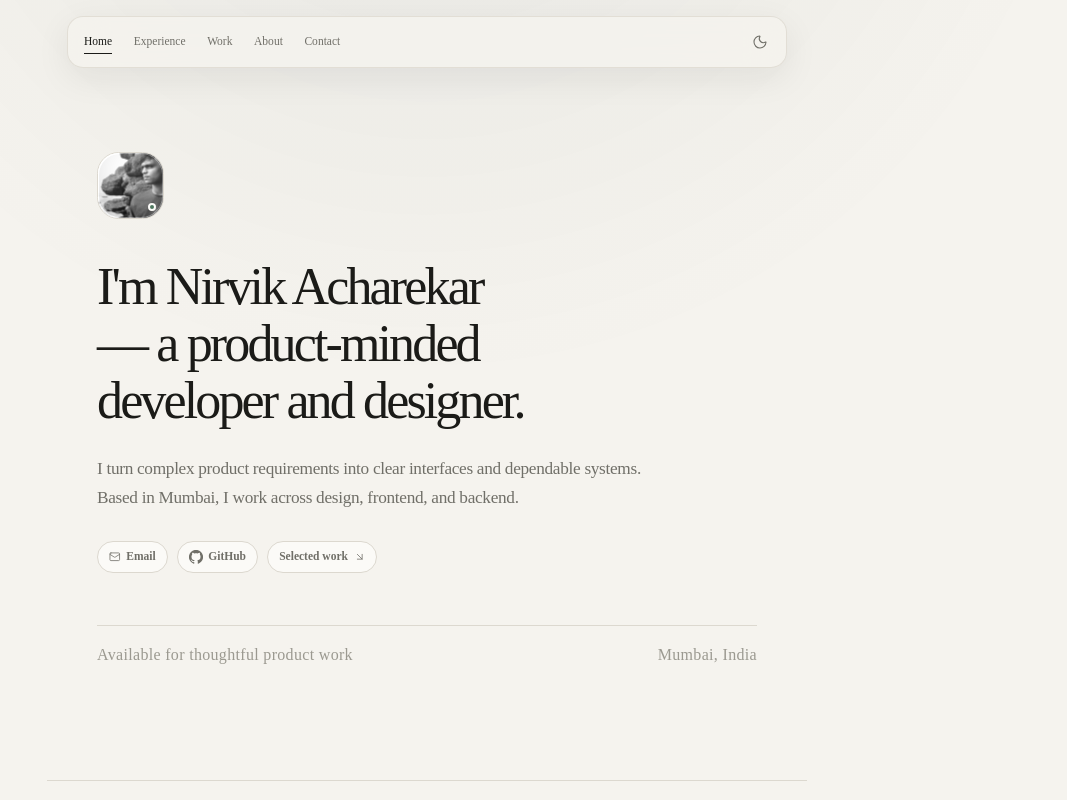
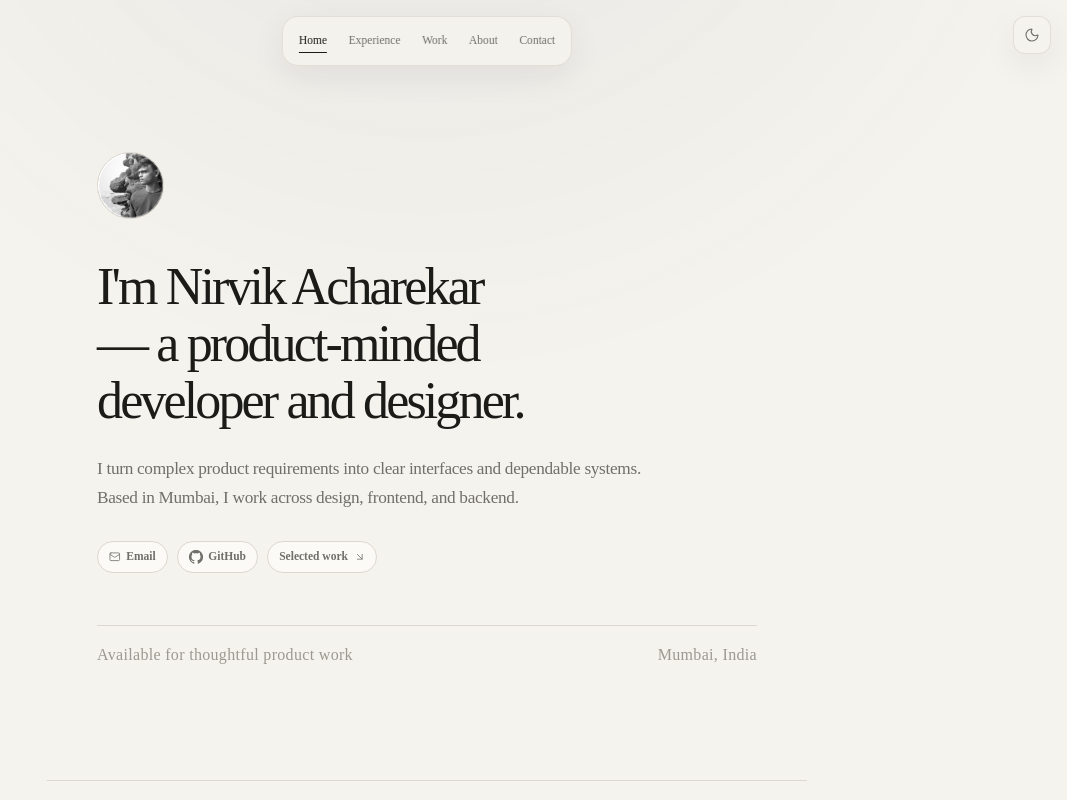
Before and after one commit to Nirvik30/portfolio-site, a Next.js app: page / in a window 1280 px wide. Shown: the top 800 px of the page, without its empty margins (213-1280 px from the left). Built offline with nearby package versions, Linux system fonts and the light colour scheme.

Commit message:
Center navigation and refine portrait controls

```diff
--- a/src/app/globals.css
+++ b/src/app/globals.css
@@ -137,12 +137,12 @@ svg {
   z-index: 100;
   top: 1rem;
   left: 50%;
-  display: grid;
-  grid-template-columns: 1fr auto;
+  display: flex;
   align-items: center;
-  width: min(calc(100% - 2rem), 45rem);
+  width: max-content;
+  max-width: calc(100% - 7rem);
   min-height: 3.15rem;
-  padding: 0.35rem 0.4rem 0.35rem 1rem;
+  padding: 0.35rem 1rem;
   transform: translateX(-50%);
   border: 1px solid color-mix(in srgb, var(--line) 76%, transparent);
   border-radius: 1rem;
@@ -154,7 +154,7 @@ svg {
 .site-nav {
   display: flex;
   align-items: center;
-  justify-content: flex-start;
+  justify-content: center;
   gap: 1.35rem;
 }
 
@@ -190,13 +190,6 @@ svg {
   transform: scaleX(1);
 }
 
-.nav-actions {
-  display: flex;
-  align-items: center;
-  justify-content: flex-end;
-  gap: 0.25rem;
-}
-
 .theme-toggle,
 .menu-toggle {
   display: grid;
@@ -225,6 +218,17 @@ svg {
   animation: theme-icon-in 280ms cubic-bezier(0.22, 1, 0.36, 1);
 }
 
+.theme-toggle-floating {
+  position: fixed;
+  z-index: 101;
+  top: 1rem;
+  right: 1rem;
+  border: 1px solid color-mix(in srgb, var(--line) 76%, transparent);
+  background: var(--header);
+  box-shadow: 0 10px 35px color-mix(in srgb, var(--ink) 7%, transparent);
+  backdrop-filter: blur(18px) saturate(130%);
+}
+
 .menu-toggle {
   display: none;
 }
@@ -248,7 +252,7 @@ svg {
   place-items: center;
   overflow: hidden;
   border: 1px solid var(--line);
-  border-radius: 1.35rem;
+  border-radius: 50%;
   background: var(--surface);
   box-shadow: inset 0 1px 0 color-mix(in srgb, white 50%, transparent);
   font: 640 0.92rem/1 var(--mono);
@@ -268,21 +272,9 @@ svg {
 
 .hero-mark img {
   object-fit: cover;
-  object-position: 66% 43%;
-  transform: scale(1.44);
+  object-position: center;
+  transform: scale(1.03);
   filter: grayscale(1) contrast(1.05);
-}
-
-.hero-mark i {
-  position: absolute;
-  right: 0.42rem;
-  bottom: 0.42rem;
-  z-index: 2;
-  width: 0.55rem;
-  height: 0.55rem;
-  border: 2px solid var(--surface);
-  border-radius: 50%;
-  background: var(--success);
 }
 
 .hero h1 {
@@ -736,7 +728,16 @@ svg {
 
   .site-header {
     top: 0.7rem;
-    width: calc(100% - 1.4rem);
+    left: 0.7rem;
+    width: 2.8rem;
+    min-height: 2.8rem;
+    padding: 0.2rem;
+    transform: none;
+  }
+
+  .theme-toggle-floating {
+    top: 0.7rem;
+    right: 0.7rem;
   }
 
   .site-nav {
--- a/src/components/common/FloatingNav.tsx
+++ b/src/components/common/FloatingNav.tsx
@@ -80,17 +80,6 @@ export default function FloatingNav() {
             );
           })}
         </nav>
-        <div className="nav-actions">
-          <button
-            className="theme-toggle"
-            type="button"
-            onClick={toggleTheme}
-            aria-label={`Switch to ${theme === "dark" ? "light" : "dark"} theme`}
-          >
-            <span key={theme} className="theme-toggle-icon" aria-hidden="true">
-              {theme === "dark" ? <Sun /> : <Moon />}
-            </span>
-          </button>
         <button
           className="menu-toggle"
           type="button"
@@ -100,8 +89,18 @@ export default function FloatingNav() {
         >
           {menuOpen ? <X aria-hidden="true" /> : <Menu aria-hidden="true" />}
         </button>
-        </div>
       </header>
+
+      <button
+        className="theme-toggle theme-toggle-floating"
+        type="button"
+        onClick={toggleTheme}
+        aria-label={`Switch to ${theme === "dark" ? "light" : "dark"} theme`}
+      >
+        <span key={theme} className="theme-toggle-icon" aria-hidden="true">
+          {theme === "dark" ? <Sun /> : <Moon />}
+        </span>
+      </button>
     </>
   );
 }
--- a/src/components/sections/Hero.tsx
+++ b/src/components/sections/Hero.tsx
@@ -15,7 +15,6 @@ export default function Hero() {
             sizes="68px"
             priority
           />
-          <i />
         </Reveal>
 
         <Reveal delay={0.06}>
```
Lines whose indentation alone changed are shown as unchanged.
